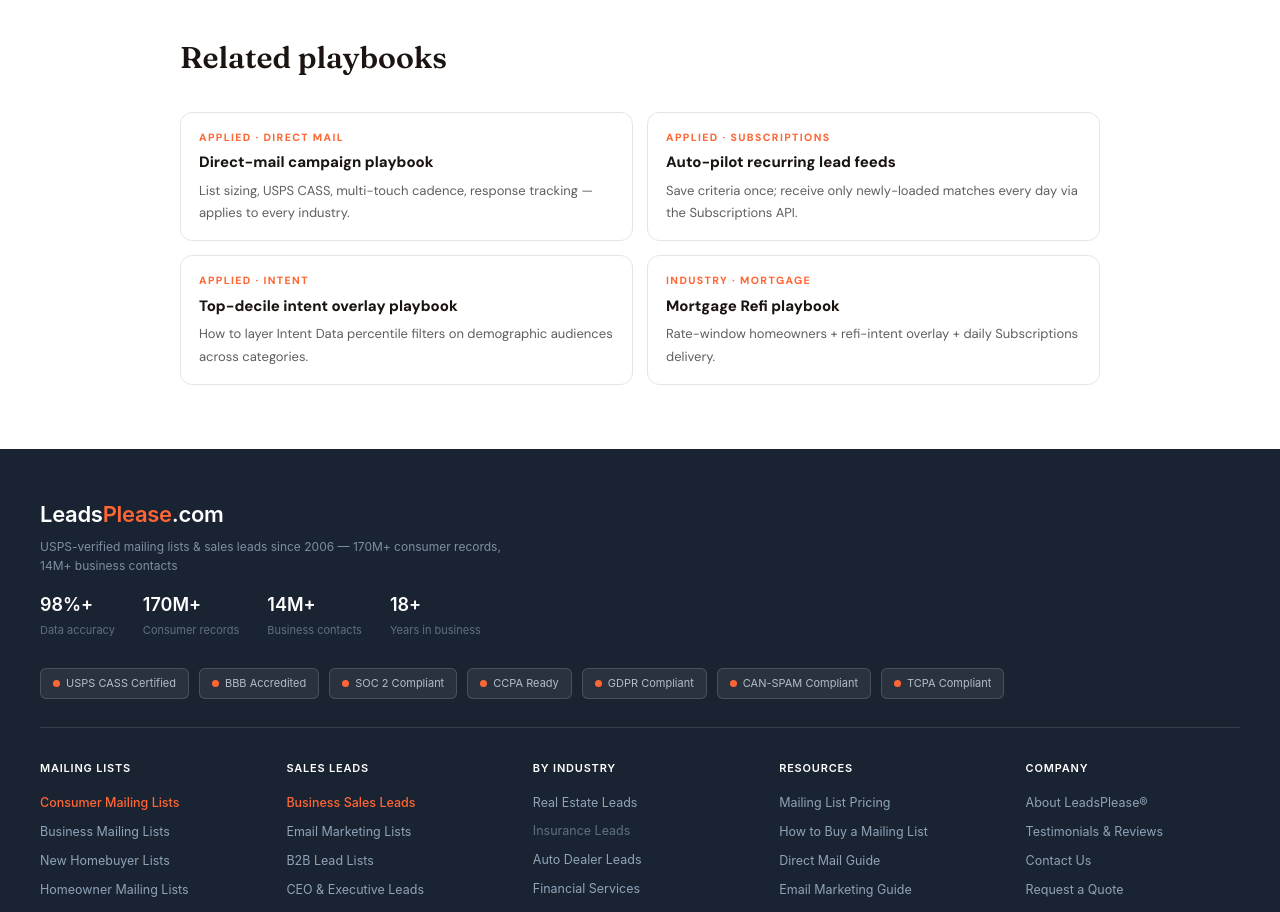
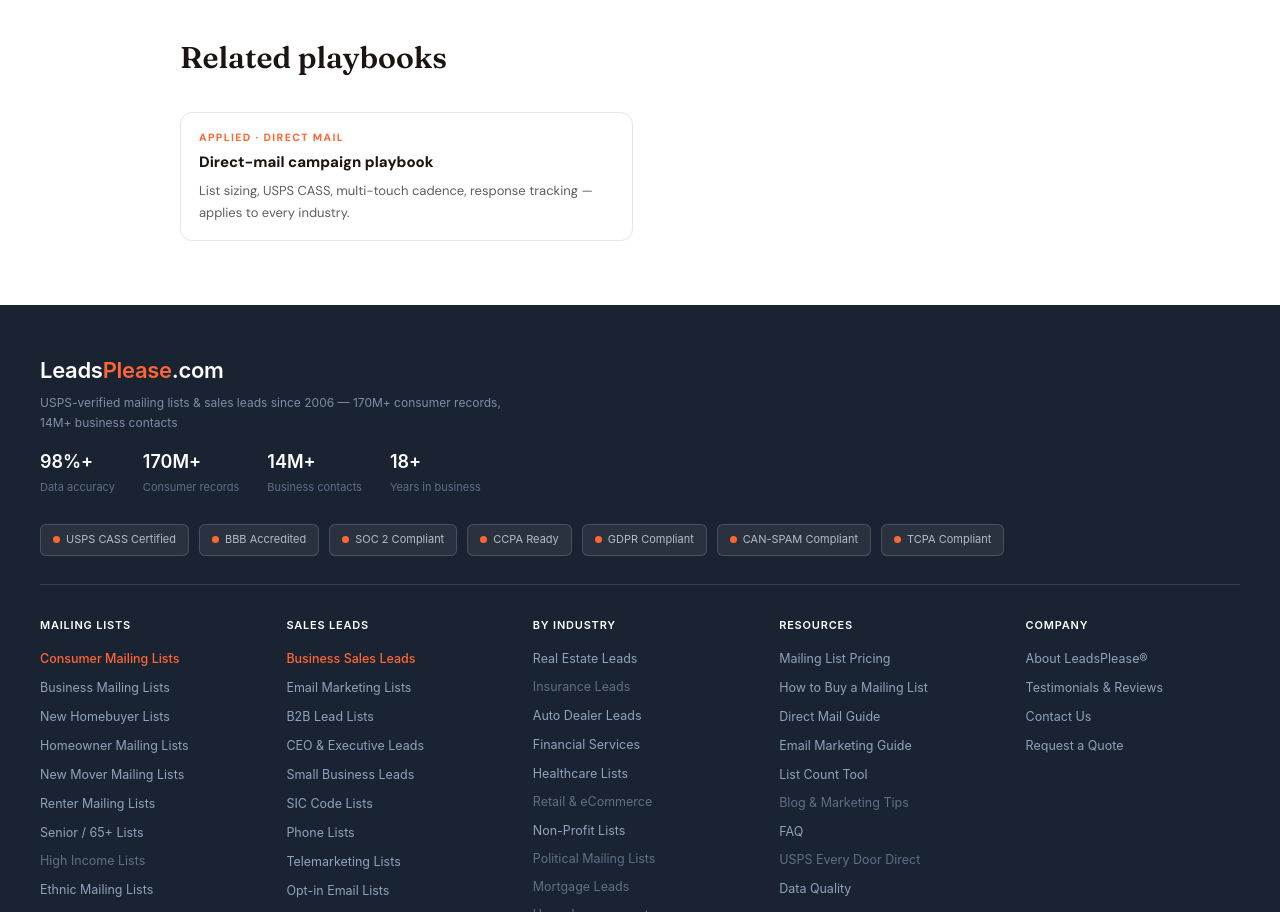
Before and after one commit to Eprintwerx/leadsplease-solutions-microsite, a website: page industries/real-estate.html in a window 1280 px wide. Shown: the part 3899-4811 px from the top of the page. Drawn offline with Linux system fonts and the light colour scheme.

Commit message:
Remove unused playbook links for cleaner UI and improved focus.

```diff
--- a/industries/real-estate.html
+++ b/industries/real-estate.html
@@ -252,21 +252,6 @@
     <h5>Direct-mail campaign playbook</h5>
     <p>List sizing, USPS CASS, multi-touch cadence, response tracking — applies to every industry.</p>
   </a>
-  <a href="/applied/recurring-lead-feeds.html">
-    <div class="cat">Applied · Subscriptions</div>
-    <h5>Auto-pilot recurring lead feeds</h5>
-    <p>Save criteria once; receive only newly-loaded matches every day via the Subscriptions API.</p>
-  </a>
-  <a href="/applied/intent-targeting.html">
-    <div class="cat">Applied · Intent</div>
-    <h5>Top-decile intent overlay playbook</h5>
-    <p>How to layer Intent Data percentile filters on demographic audiences across categories.</p>
-  </a>
-  <a href="/industries/mortgage-refi.html">
-    <div class="cat">Industry · Mortgage</div>
-    <h5>Mortgage Refi playbook</h5>
-    <p>Rate-window homeowners + refi-intent overlay + daily Subscriptions delivery.</p>
-  </a>
 </div>
 
 </div>
```
Also changed, not shown: applied/best-mailing-list-companies.html (+6 -11 lines), applied/direct-mail-campaigns.html (+1 -11 lines), industries/insurance-medicare.html (+0 -10 lines).
